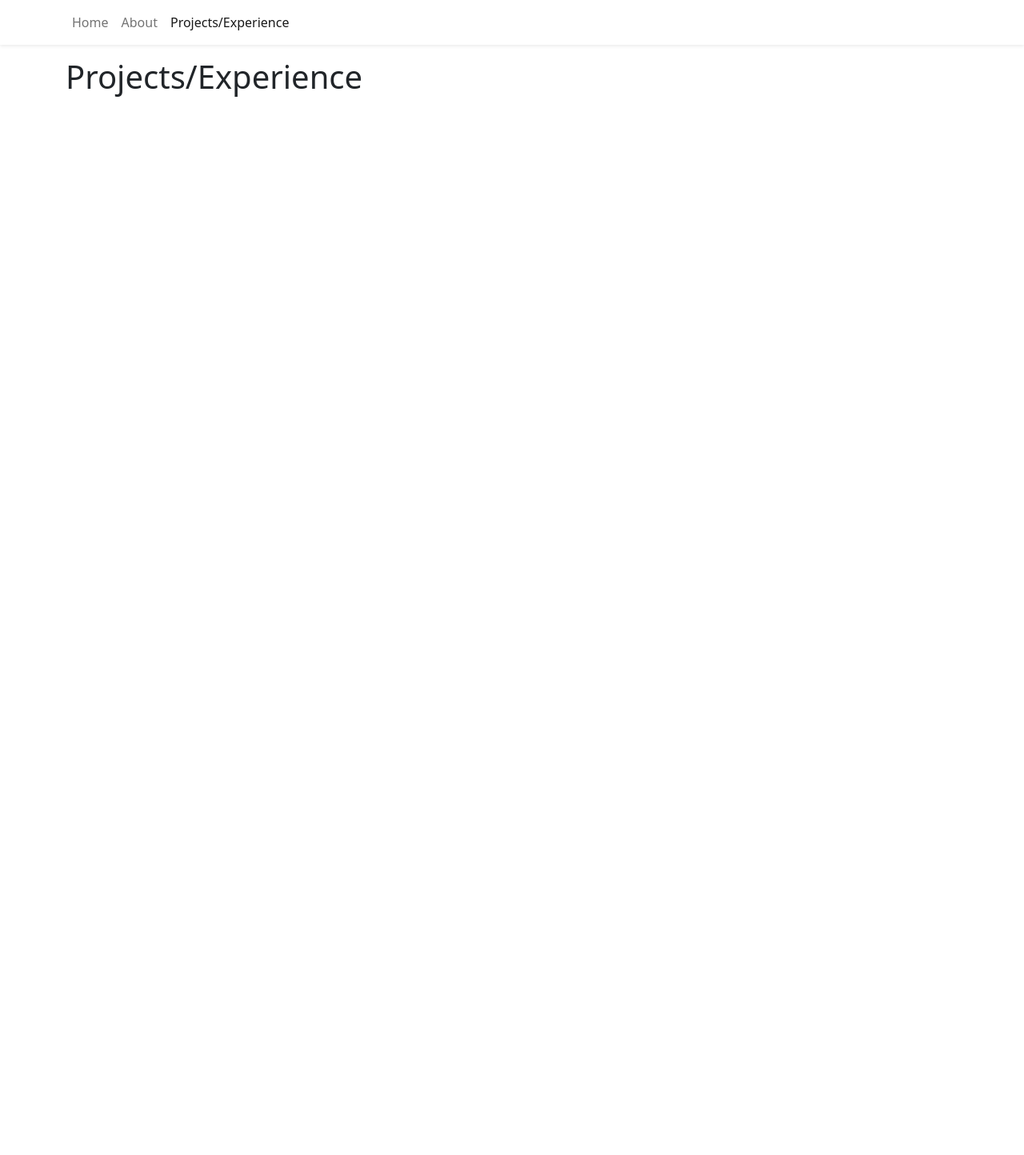
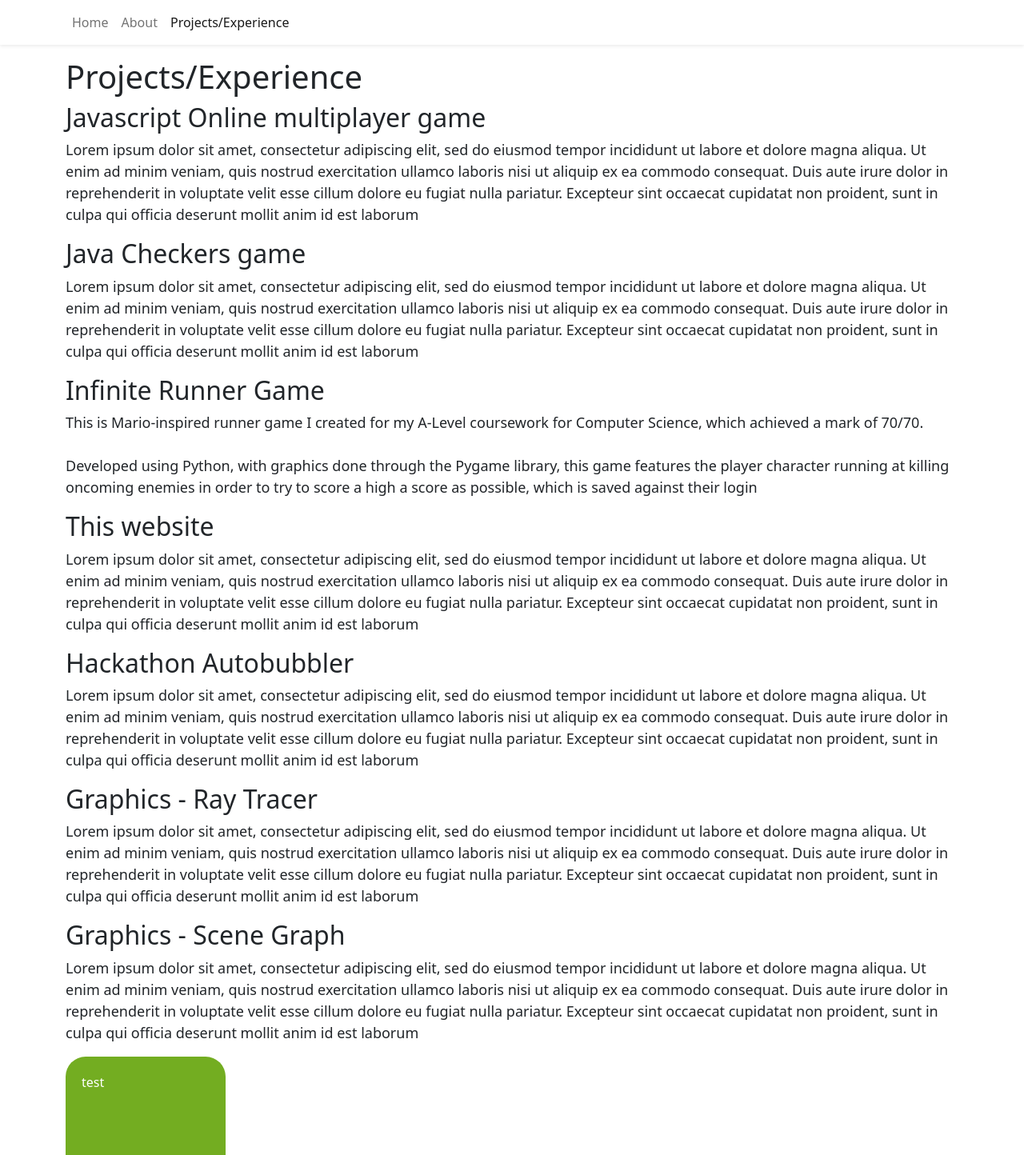
Before and after one commit to ConallMoss/ConallMoss.github.io, a React (Vite) app: page /project in a window 1280 px wide. Shown: the top 1444 px of the page at 80% size. Before the commit the page ends 800 px from the top, so only its background shows below. Built offline with nearby package versions, Linux system fonts and the light colour scheme.

Commit message:
update content

```diff
--- a/src/index.css
+++ b/src/index.css
@@ -68,3 +68,25 @@ button:focus-visible {
     background-color: #f9f9f9;
   }
 }
+
+p {
+  color: navy;
+
+}
+
+h1 {
+  color: red;
+  font-size: 3.2em;
+}
+
+h2 {
+  color: green;
+}
+
+#rcorners1 {
+  border-radius: 25px;
+  background: #73AD21;
+  padding: 20px;
+  width: 200px;
+  height: 150px;
+}
--- a/src/pages/About.tsx
+++ b/src/pages/About.tsx
@@ -1,18 +1,37 @@
+
+
 export function About() {
     return (
-    <>
-    <h1> About Me </h1>
-    <p>
-        Hi! My name is Conall and I'm a 2nd Year Computer Science student studying at Queens' College, University of Cambridge.<br/>
-        I'm interested in a wide range of topics throughout Computer Science, always eager to learn more about different areas.
-    </p><p>
-        Outside of Computer Science, I am currently the elected Undergraduate Accommodation & Facilities Officer for the JCR at Queens' College -
-        this involves working with the College to help organise accommodation for the 500+ Undergraduates at Queens', as well as to represent
-        the student body at weekly meetings with an Administrative Board of College.
-    </p><p>
-        Additionally, while at Sixth Form, I used to lead the school's code club, focussed on teaching a group of Year 7 students the basics of programming.<br/>
-        I also used to be a Younger Leader at my local scout group, helping plan and lead activities for young scouts.
-    </p>
-    </>
+    <div style={{width:"80%", justifyContent:"center", margin:"auto"}}>
+        <h1 style={{padding:"25px"}}> All About Me </h1>
+        <div style={{display:"flex"}}>
+            <p style={{fontSize:"20px", padding:"25px"}}>
+                Hi! My name is Conall and I'm a 2nd Year Computer Science student studying at Queens' College, University of Cambridge.<br/>
+                I'm interested in a wide range of topics throughout Computer Science, always eager to learn more about different areas. <br/>
+                The languages I most enjoy using are Java and Python, as well as OCaml. I am also learning Javascript and TypeScript, but intend to continue
+                learning many more languages with different (paradigms?).
+            </p>
+            <img src="\imgs\kirbywithknife.jpg" alt="picture of me" style={{height:"300px", width:"500px", padding:"10px", borderRadius:"100px"}}/>
+        </div>
+        <div style={{display:"flex"}}>
+        <img src="\imgs\kirbywithknife.jpg" alt="picture of me" style={{height:"300px", width:"500px", padding:"10px", borderRadius:"100px"}}/>
+        <p style={{fontSize:"20px", padding:"25px"}}>
+            Outside of Computer Science, I am currently the elected Undergraduate Accommodation & Facilities Officer for the JCR at Queens' College -
+            this involves working with the College to help organise accommodation for the 500+ Undergraduates at Queens', as well as to represent
+            the student body at weekly meetings with an Administrative Board of College. <br/>
+            Additionally, while at Sixth Form, I used to lead the school's code club, focussed on teaching a group of Year 7 students the basics of programming.
+        </p>
+        </div>
+        <div style={{display:"flex"}}>
+        <p style={{fontSize:"20px", padding:"25px"}}>
+            I also used to be a Young Leader at my local scout group for about 4 years, helping plan and lead activities for young scouts, having been a member of
+            the Scout Association for over 10 years. <br/>
+            In my free time, I enjoy listening to music and reading book - especially fantasy and science fiction genres. <br/>
+            Before University, I played a variety of sports including Judo, tennis, and badminton. Since joining university, I have really enjoyed trying some new
+            and different sports like climbing and frisbee.
+        </p>
+        <img src="\imgs\kirbywithknife.jpg" alt="picture of me" style={{height:"300px", width:"500px", padding:"10px", borderRadius:"100px"}}/>
+        </div>
+    </div>
     )
 }
--- a/src/pages/Contact.tsx
+++ b/src/pages/Contact.tsx
@@ -1,7 +1,7 @@
 export function Contact() {
     return (
     <>
-        <h1> About me </h1>
+        <h1> Contact i guess</h1>
     </>
     )
 }
--- a/src/pages/Home.tsx
+++ b/src/pages/Home.tsx
@@ -3,15 +3,15 @@ import { alignPropType } from "react-bootstrap/esm/types"
 export function Home() {
     return (
         <>
-            <div style={{justifyContent:"center"}}>
+            <div style={{maxWidth:"500px", margin:"auto", justifyContent:"center"}}>
                 <div>
                 <img src="\imgs\kirbywithknife.jpg" alt="picture of me" style={{height:"400px", width:"500px", padding:"10px", borderRadius:"100px"}}/>
                 </div>
-                <div style={{padding:"10px"}}>
+                <div style={{padding:"10px", textAlign:"center"}}>
                     <h1> Conall Moss </h1>
                     <h2> My Personal Portfolio </h2>
                     <h3> 2nd Year Computer Science Student @ Cambridge University </h3>
-                    <div style={{padding:"10px"}}>
+                    <div style={{maxWidth:"500px", margin:"auto", justifyContent:"center", padding:"20px"}}>
                         <a href="https://www.linkedin.com/in/conall-moss-408037221/">
                             <img src="imgs/linkedin_logo.png" alt="linkedin logo" style={{height:"70px", width:"70px", padding:"10px"}}></img>
                         </a>
--- a/src/pages/Projects.tsx
+++ b/src/pages/Projects.tsx
@@ -1,3 +1,73 @@
+
+
 export function Projects() {
-    return <h1>Projects/Experience</h1>
+    return (
+    <div>
+        <h1>Projects/Experience</h1>
+
+        <h2> Javascript Online multiplayer game</h2>
+        <p style={{fontSize:"18px"}}> Lorem ipsum dolor sit amet, consectetur adipiscing elit, sed do eiusmod tempor incididunt ut labore et dolore magna aliqua.
+            Ut enim ad minim veniam, quis nostrud exercitation ullamco laboris nisi ut aliquip ex ea commodo consequat.
+             Duis aute irure dolor in reprehenderit in voluptate velit esse cillum dolore eu fugiat nulla pariatur.
+             Excepteur sint occaecat cupidatat non proident, sunt in culpa qui officia deserunt mollit anim id est laborum </p>
+
+        <h2> Java Checkers game </h2>
+        <p style={{fontSize:"18px"}}> Lorem ipsum dolor sit amet, consectetur adipiscing elit, sed do eiusmod tempor incididunt ut labore et dolore magna aliqua.
+            Ut enim ad minim veniam, quis nostrud exercitation ullamco laboris nisi ut aliquip ex ea commodo consequat.
+             Duis aute irure dolor in reprehenderit in voluptate velit esse cillum dolore eu fugiat nulla pariatur.
+             Excepteur sint occaecat cupidatat non proident, sunt in culpa qui officia deserunt mollit anim id est laborum </p>
+
+        <h2> Infinite Runner Game </h2>
+        <p style={{fontSize:"18px"}}> This is Mario-inspired runner game I created for my A-Level coursework for Computer Science, which achieved a mark of 70/70. <br/><br/>
+        Developed using Python, with graphics done through the Pygame library, this game features the player character running at
+        killing oncoming enemies in order to try to score a high a score as possible, which is saved against their login </p>
+
+        <h2> This website </h2>
+        <p style={{fontSize:"18px"}}> Lorem ipsum dolor sit amet, consectetur adipiscing elit, sed do eiusmod tempor incididunt ut labore et dolore magna aliqua.
+            Ut enim ad minim veniam, quis nostrud exercitation ullamco laboris nisi ut aliquip ex ea commodo consequat.
+             Duis aute irure dolor in reprehenderit in voluptate velit esse cillum dolore eu fugiat nulla pariatur.
+             Excepteur sint occaecat cupidatat non proident, sunt in culpa qui officia deserunt mollit anim id est laborum </p>
+
+        <h2> Hackathon Autobubbler </h2>
+        <p style={{fontSize:"18px"}}> Lorem ipsum dolor sit amet, consectetur adipiscing elit, sed do eiusmod tempor incididunt ut labore et dolore magna aliqua.
+            Ut enim ad minim veniam, quis nostrud exercitation ullamco laboris nisi ut aliquip ex ea commodo consequat.
+             Duis aute irure dolor in reprehenderit in voluptate velit esse cillum dolore eu fugiat nulla pariatur.
+             Excepteur sint occaecat cupidatat non proident, sunt in culpa qui officia deserunt mollit anim id est laborum </p>
+
+        <h2> Graphics - Ray Tracer </h2>
+        <p style={{fontSize:"18px"}}> Lorem ipsum dolor sit amet, consectetur adipiscing elit, sed do eiusmod tempor incididunt ut labore et dolore magna aliqua.
+            Ut enim ad minim veniam, quis nostrud exercitation ullamco laboris nisi ut aliquip ex ea commodo consequat.
+             Duis aute irure dolor in reprehenderit in voluptate velit esse cillum dolore eu fugiat nulla pariatur.
+             Excepteur sint occaecat cupidatat non proident, sunt in culpa qui officia deserunt mollit anim id est laborum </p>
+
+        <h2> Graphics - Scene Graph</h2>
+        <p className="w-100" style={{fontSize:"18px"}}> Lorem ipsum dolor sit amet, consectetur adipiscing elit, sed do eiusmod tempor incididunt ut labore et dolore magna aliqua.
+            Ut enim ad minim veniam, quis nostrud exercitation ullamco laboris nisi ut aliquip ex ea commodo consequat.
+             Duis aute irure dolor in reprehenderit in voluptate velit esse cillum dolore eu fugiat nulla pariatur.
+             Excepteur sint occaecat cupidatat non proident, sunt in culpa qui officia deserunt mollit anim id est laborum </p>
+
+        <p style={{
+                borderRadius: "25px",
+                background: "#73AD21",
+                padding: "20px",
+                width: "200px",
+                height: "150px",
+                color: "white",
+        }}>test</p>
+
+    </div>
+    )
 }
+
+/* Projects:
+- JS online game - upload (somehow) to github
+- Ray Tracer / Scene graph- to upload
+- Network Checkers
+- Infinite Runner
+- This Website (+tutorial website)
+- Hackathon Autobubbler
+
+
+<button onClick={"document.location='www.google.com'"}> test </button>
+
+*/
--- /dev/null
+++ b/src/test.css
@@ -0,0 +1,12 @@
+p.test {
+    color: navy;
+
+  }
+
+  h1 {
+    color: red;
+  }
+
+  h2 {
+    color: green;
+  }
```
Also changed, not shown: src/App.css (line endings or trailing spaces).
